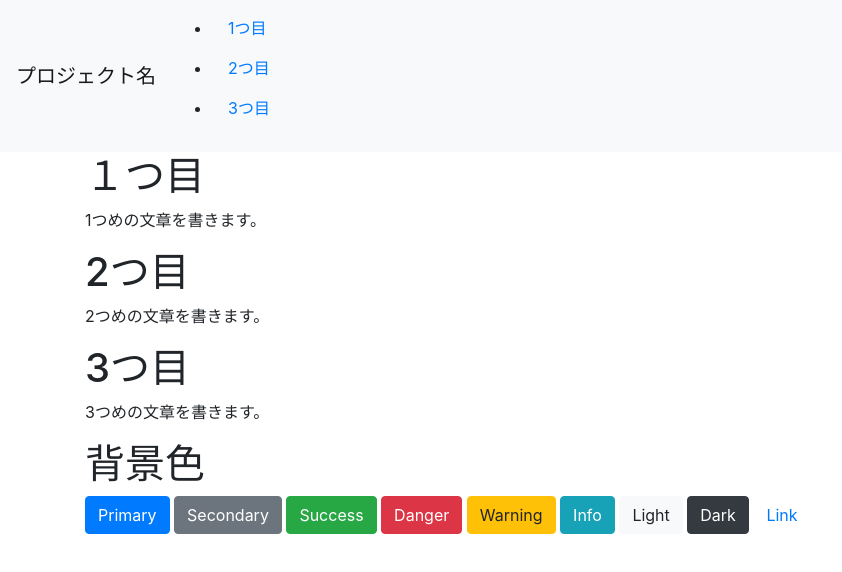
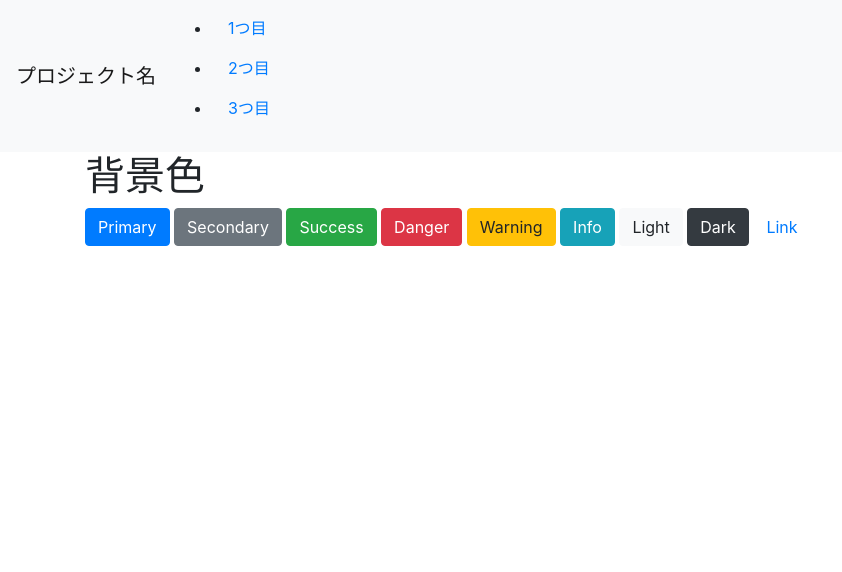
Before and after one commit to hgldwskvn/web2-10, a plain HTML site: page index.html in a window 1280 px wide. Shown: the whole page, without its empty margins (0-842 px from the left). Drawn offline with nearby package versions, Linux system fonts and the light colour scheme.

Commit message:
Update index.html

```diff
--- a/index.html
+++ b/index.html
@@ -23,16 +23,6 @@
 </nav>
 
 
-<div class="container">
-<section>
-<h1>１つ目</h1>
-<p>1つめの文章を書きます。</p>
-<h1 id ="2nd">2つ目</h1>
-<p>2つめの文章を書きます。</p>
-<h1 id ="3rd">3つ目</h1>
-<p>3つめの文章を書きます。</p>
-</section>
-</div>
 
 <div class="container">
  <h1>背景色</h1>
```
